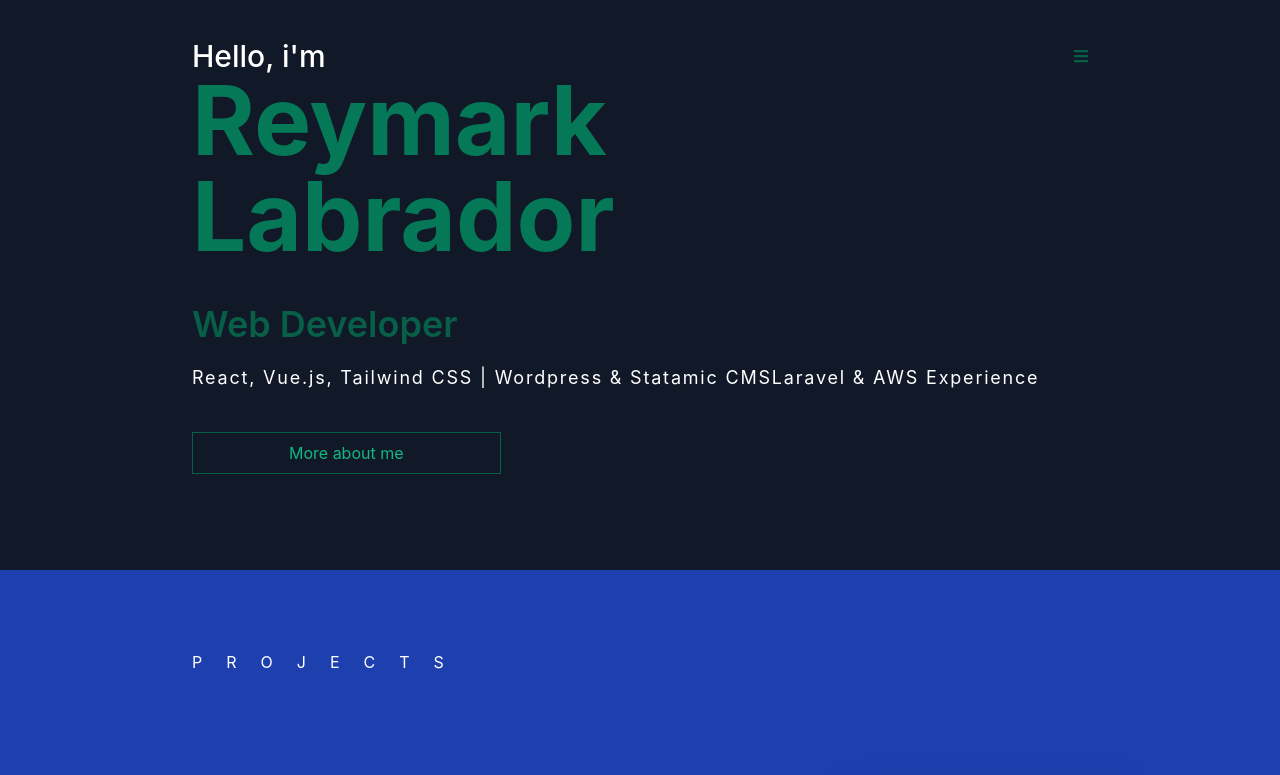
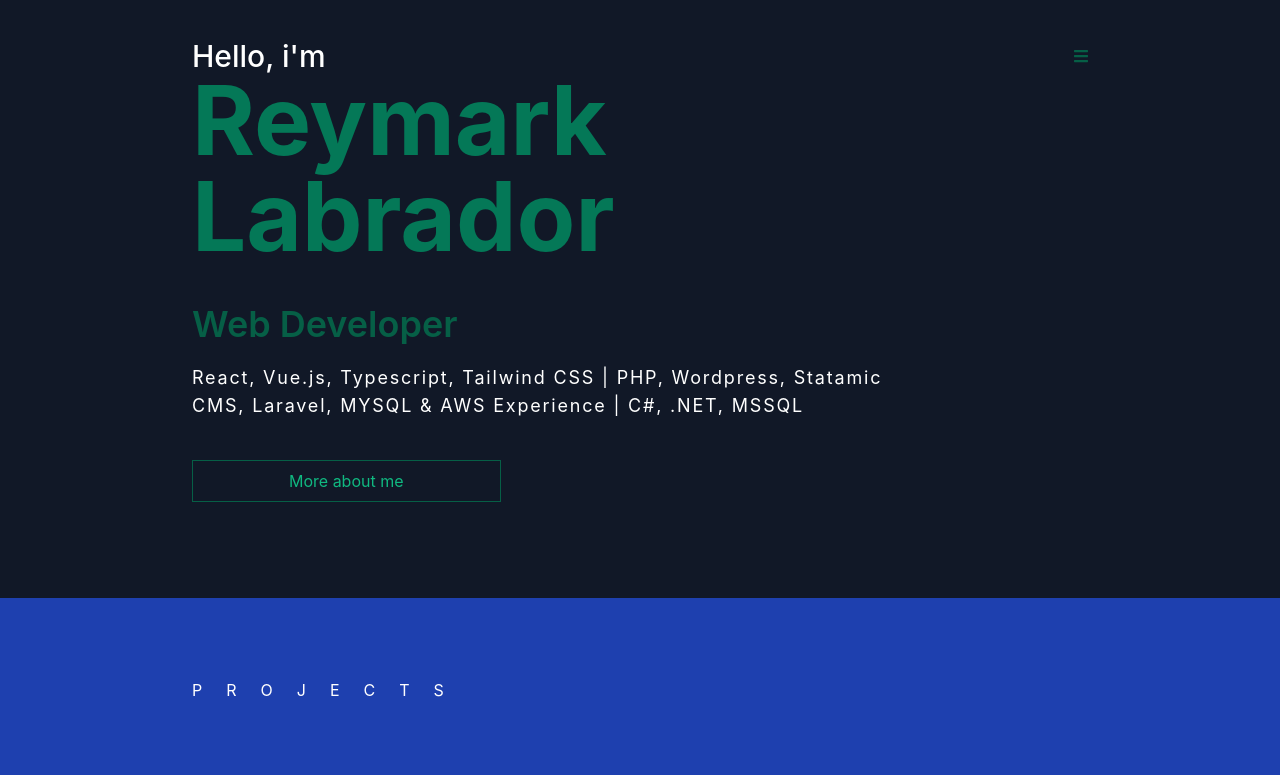
Before and after one commit to reymark-labrador/my-profile, a React (Create React App) app: page /#/ in a window 1280 px wide. Shown: the top 775 px of the page. Built offline with nearby package versions, Linux system fonts and the light colour scheme.

Commit message:
profile update

```diff
--- a/src/data/profile.ts
+++ b/src/data/profile.ts
@@ -2,7 +2,7 @@ export const profile = {
     firstName: 'Reymark',
     lastName: 'Labrador',
     position: 'Web Developer',
-    skills: 'React, Vue.js, Tailwind CSS | Wordpress & Statamic CMSLaravel & AWS Experience',
+    skills: 'React, Vue.js, Typescript, Tailwind CSS | PHP, Wordpress, Statamic CMS, Laravel, MYSQL & AWS Experience | C#, .NET, MSSQL',
 }
 
 export const getFullName = () => `${profile.firstName} ${profile.lastName}`
```
